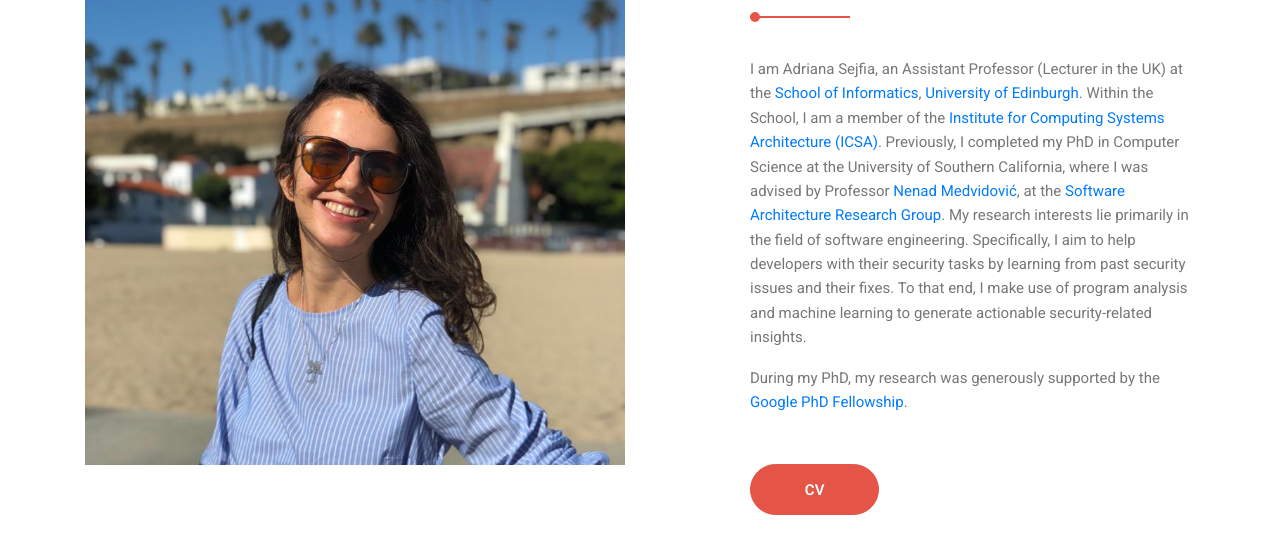
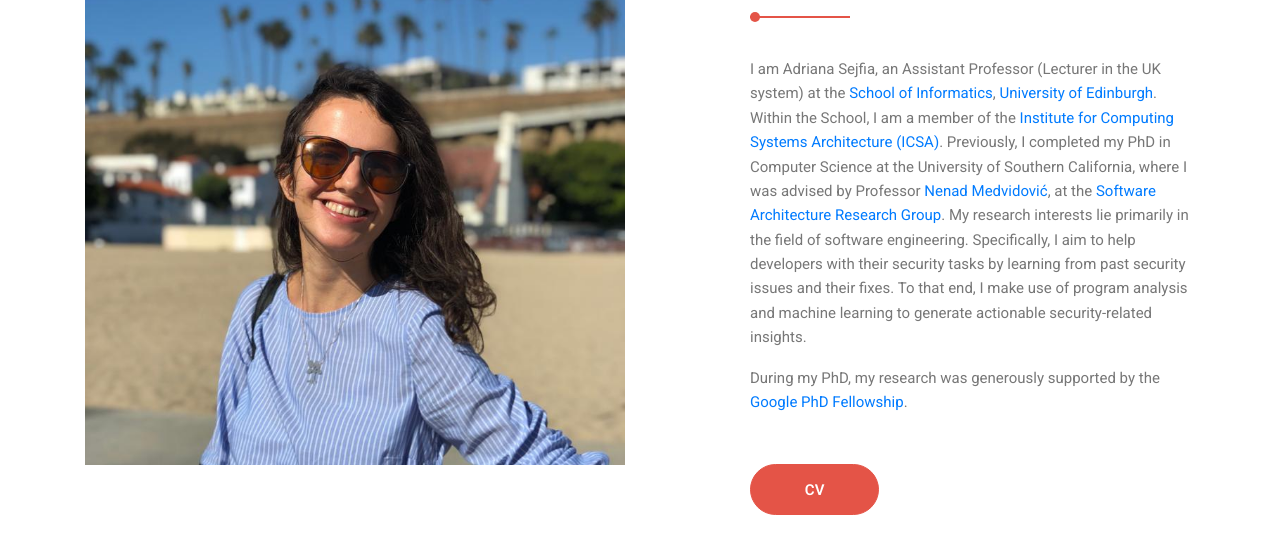
Before and after one commit to asejfia/asejfia.github.io, a plain HTML site: page index.html in a window 1280 px wide. Shown: the part 493-1046 px from the top of the page. Drawn offline with nearby package versions, Linux system fonts and the light colour scheme; some packages are replaced by stand-ins of ours.

Commit message:
Update index.html

```diff
--- a/index.html
+++ b/index.html
@@ -96,7 +96,7 @@
 					</div>
 					<div class="mb-50 wow fadeIn" data-wow-duration=".8s">
 						<p>
-							I am Adriana Sejfia, an Assistant Professor (Lecturer in the UK) at the <a href="https://www.ed.ac.uk/informatics">School of Informatics</a>, <a href="https://www.ed.ac.uk/">University of Edinburgh</a>. Within the School, I am a member of the <a href="https://web.inf.ed.ac.uk/icsa/">Institute for Computing Systems Architecture (ICSA)</a>.
+							I am Adriana Sejfia, an Assistant Professor (Lecturer in the UK system) at the <a href="https://www.ed.ac.uk/informatics">School of Informatics</a>, <a href="https://www.ed.ac.uk/">University of Edinburgh</a>. Within the School, I am a member of the <a href="https://web.inf.ed.ac.uk/icsa/">Institute for Computing Systems Architecture (ICSA)</a>.
 							Previously, I completed my PhD in Computer Science at the University of Southern California, where I was advised
 								by Professor<a href="https://web.archive.org/web/20220331115156/http://softarch.usc.edu/"> Nenad Medvidović</a>, at the <a href="https://web.archive.org/web/20220331115156/https://softarch.usc.edu/"> Software Architecture Research Group</a>.
 										My research interests lie primarily in the field of software engineering. Specifically, I aim to help developers with their security tasks by learning from past security issues and their fixes. To that end, I make use of program analysis and machine learning to generate actionable security-related insights.
```
